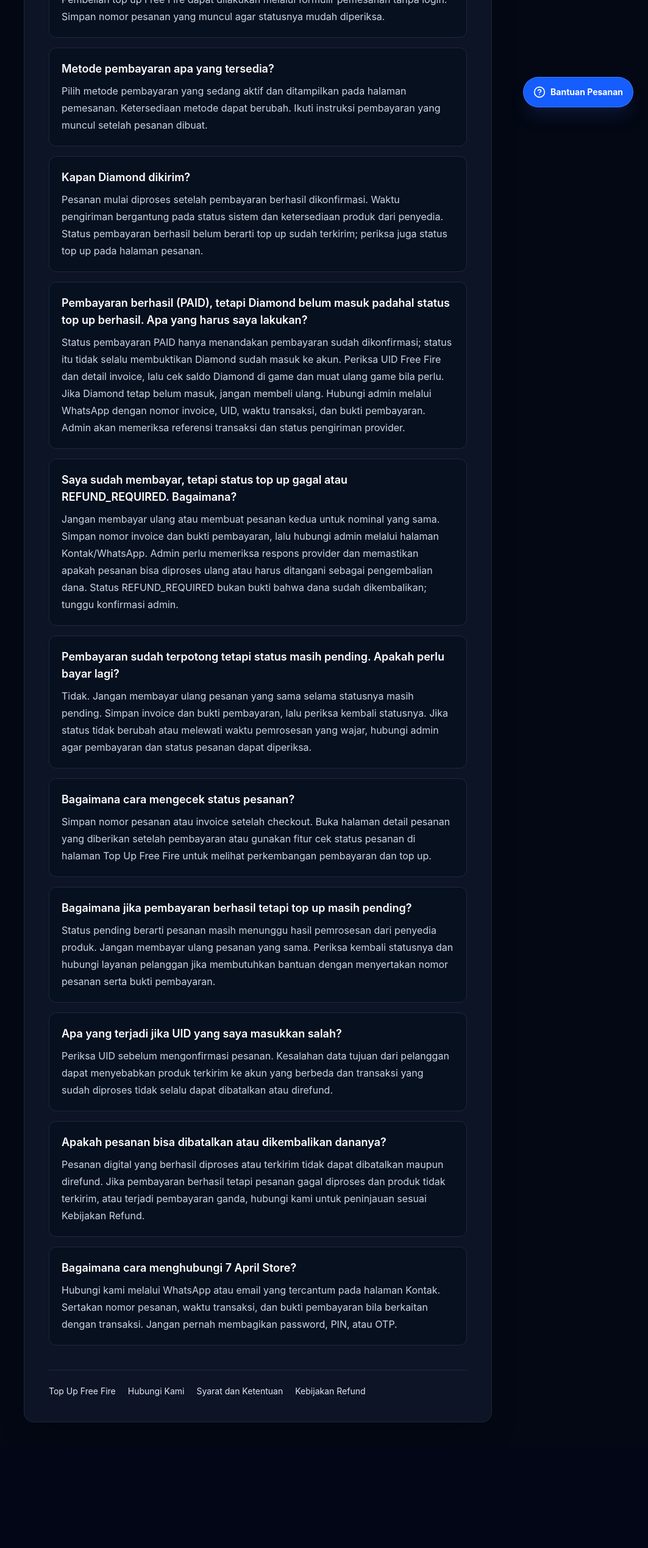
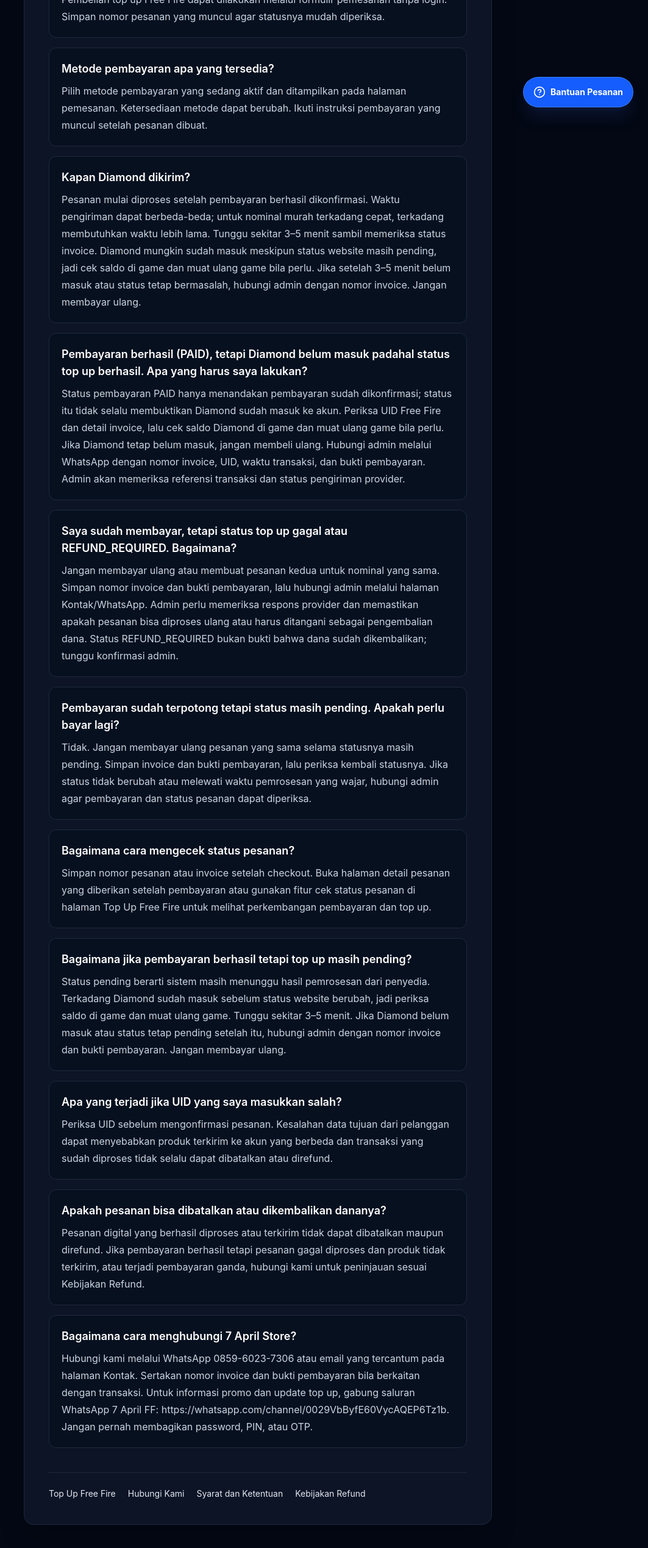
Before and after one commit to falintino/7-april-store, a Next.js app: page /faq in a window 1280 px wide. Shown: the part 600-3138 px from the top of the page at 61% size, without its empty margins (217-1280 px from the left). Before the commit the page ends 2972 px from the top, so only its background shows below. Built offline with nearby package versions, Linux system fonts and the light colour scheme; no server answers.

Commit message:
Clarify variable delivery times, pending status and WhatsApp updates in FAQ

```diff
--- a/app/faq/page.tsx
+++ b/app/faq/page.tsx
@@ -26,7 +26,7 @@ const questions = [
   {
     question: "Kapan Diamond dikirim?",
     answer:
-      "Pesanan mulai diproses setelah pembayaran berhasil dikonfirmasi. Waktu pengiriman bergantung pada status sistem dan ketersediaan produk dari penyedia. Status pembayaran berhasil belum berarti top up sudah terkirim; periksa juga status top up pada halaman pesanan.",
+      "Pesanan mulai diproses setelah pembayaran berhasil dikonfirmasi. Waktu pengiriman dapat berbeda-beda; untuk nominal murah terkadang cepat, terkadang membutuhkan waktu lebih lama. Tunggu sekitar 3–5 menit sambil memeriksa status invoice. Diamond mungkin sudah masuk meskipun status website masih pending, jadi cek saldo di game dan muat ulang game bila perlu. Jika setelah 3–5 menit belum masuk atau status tetap bermasalah, hubungi admin dengan nomor invoice. Jangan membayar ulang.",
   },
   {
     question: "Pembayaran berhasil (PAID), tetapi Diamond belum masuk padahal status top up berhasil. Apa yang harus saya lakukan?",
@@ -51,7 +51,7 @@ const questions = [
   {
     question: "Bagaimana jika pembayaran berhasil tetapi top up masih pending?",
     answer:
-      "Status pending berarti pesanan masih menunggu hasil pemrosesan dari penyedia produk. Jangan membayar ulang pesanan yang sama. Periksa kembali statusnya dan hubungi layanan pelanggan jika membutuhkan bantuan dengan menyertakan nomor pesanan serta bukti pembayaran.",
+      "Status pending berarti sistem masih menunggu hasil pemrosesan dari penyedia. Terkadang Diamond sudah masuk sebelum status website berubah, jadi periksa saldo di game dan muat ulang game. Tunggu sekitar 3–5 menit. Jika Diamond belum masuk atau status tetap pending setelah itu, hubungi admin dengan nomor invoice dan bukti pembayaran. Jangan membayar ulang.",
   },
   {
     question: "Apa yang terjadi jika UID yang saya masukkan salah?",
@@ -66,7 +66,7 @@ const questions = [
   {
     question: "Bagaimana cara menghubungi 7 April Store?",
     answer:
-      "Hubungi kami melalui WhatsApp atau email yang tercantum pada halaman Kontak. Sertakan nomor pesanan, waktu transaksi, dan bukti pembayaran bila berkaitan dengan transaksi. Jangan pernah membagikan password, PIN, atau OTP.",
+      "Hubungi kami melalui WhatsApp 0859-6023-7306 atau email yang tercantum pada halaman Kontak. Sertakan nomor invoice dan bukti pembayaran bila berkaitan dengan transaksi. Untuk informasi promo dan update top up, gabung saluran WhatsApp 7 April FF: https://whatsapp.com/channel/0029VbByfE60VycAQEP6Tz1b. Jangan pernah membagikan password, PIN, atau OTP.",
   },
 ];
 
```
